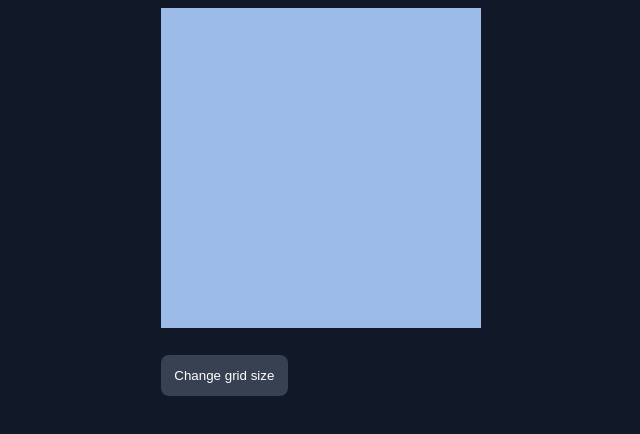
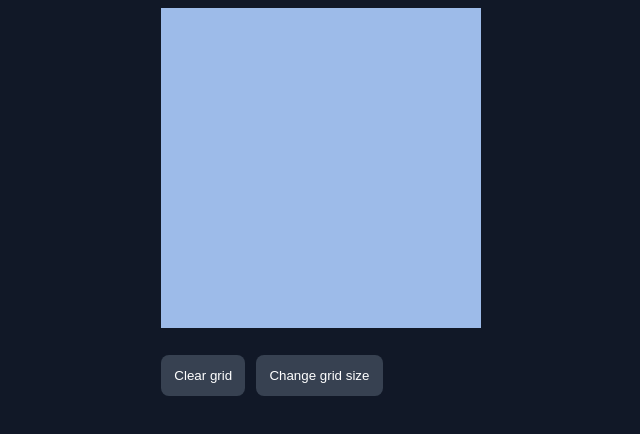
Before and after one commit to SelfwareEngineer/odin-etch-a, a plain HTML site: page index.html in a window 1280 px wide. Shown: the whole page, without its empty margins (319-959 px from the left). Drawn offline with Linux system fonts and the light colour scheme.

Commit message:
Add "Clear Grid" button

```diff
--- a/index.html
+++ b/index.html
@@ -10,7 +10,8 @@
   <body>
     <div id="content">
       <div id="gridContainer"></div>
-      <button id="changeGridSize">Change grid size</button>
+      <button id="clearGrid" class="btn">Clear grid</button>
+      <button id="changeGridSize" class="btn">Change grid size</button>
     </div>
   </body>
 </html>
--- a/script.js
+++ b/script.js
@@ -42,5 +42,10 @@ document.addEventListener("click", (e) => {
     }
 
     createGrid(newGridSize);
+  } else if (e.target.id === "clearGrid") {
+    allGridSquares = document.querySelectorAll(".gridSquare");
+    allGridSquares.forEach((i) => {
+      i.style.backgroundColor = "#9dbbe9";
+    });
   }
 });
--- a/style.css
+++ b/style.css
@@ -23,7 +23,7 @@ body {
   flex: none;
 }
 
-#changeGridSize {
+.btn {
   margin: 2em 0;
   background-color: #374151;
   color: white;
@@ -31,3 +31,7 @@ body {
   border: none;
   border-radius: 8px;
 }
+
+#clearGrid {
+  margin-right: 0.5em;
+}
```
